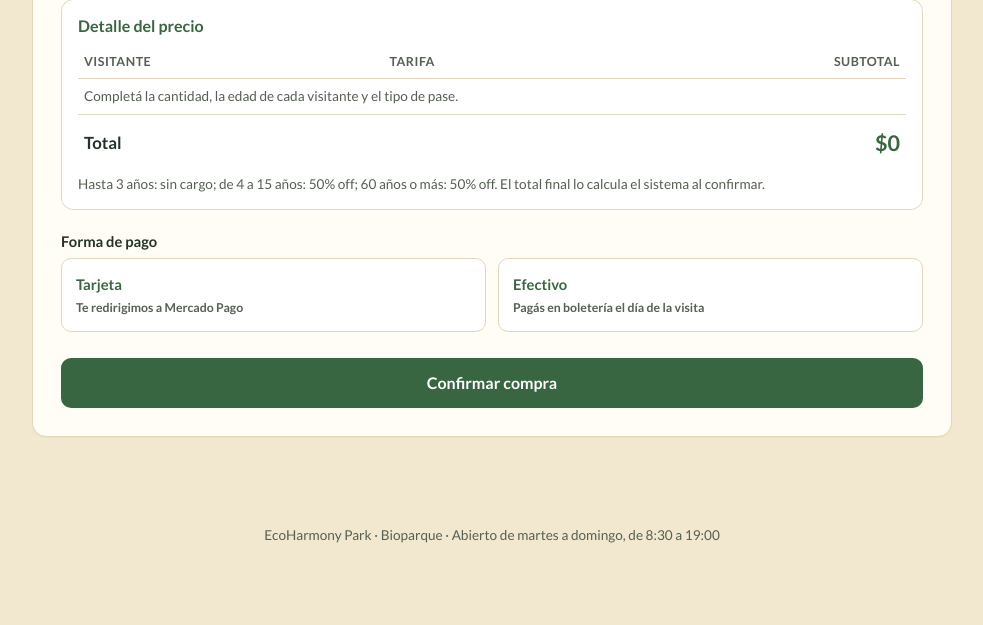
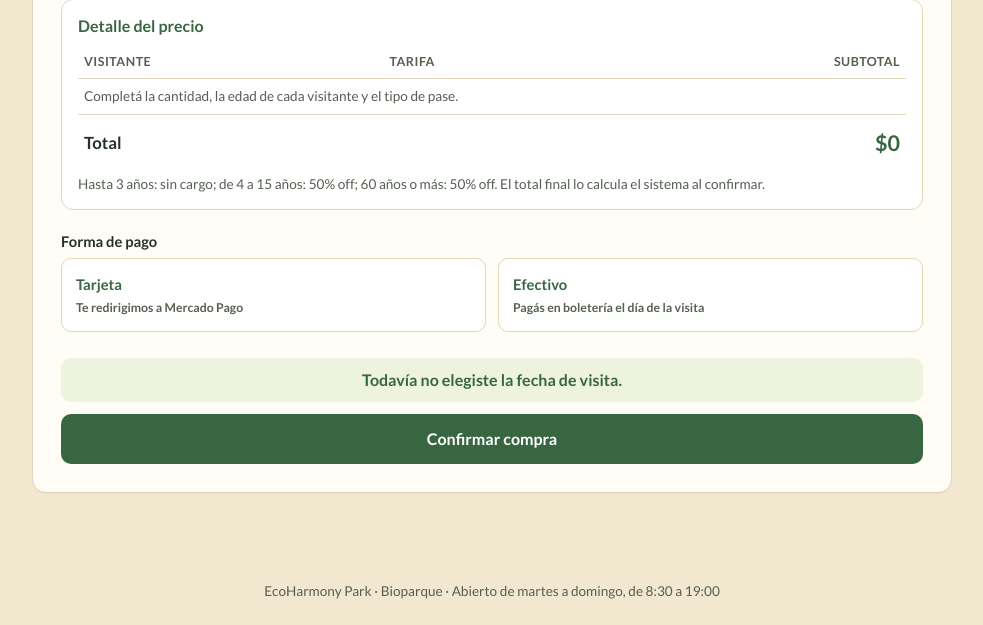
Before and after one commit to pepomendez1/ICS_Grupo_11, a Flask app: template web/templates/comprar.html in a window 1280 px wide. Shown: the part 652-1277 px from the top of the page, without its empty margins (148-1131 px from the left). Before the commit the page ends 1195 px from the top, so only its background shows below. Run offline with Flask 3, Linux system fonts and the light colour scheme; the template is opened without the code that fills it, so the values that code supplies are empty.

Commit message:
feat(verde): hoy no se confunde con el día elegido y la fecha se confirma en palabras
- Hoy se marca con la palabra "Hoy" debajo del número y aria-current="date";
  se saca el recuadro verde, que era casi igual al del día seleccionado. En
  los días deshabilitados se tacha solo el número, así "Hoy" se lee igual.
- "Elegiste: ..." y, antes de "Confirmar compra", "Vas a comprar para el
  jueves 8 de octubre de 2026." (o "Todavía no elegiste la fecha de
  visita."). Los arma el servidor y el JS los actualiza al elegir otro día.

Co-Authored-By: Claude Opus 5.5 <noreply@anthropic.com>

```diff
--- a/web/__init__.py
+++ b/web/__init__.py
@@ -246,6 +246,7 @@ def create_app(reloj=ahora_en_el_parque, testing=False, repo=None, pasarela=None
                     edades=[str(e) for e in anterior["edades"]],
                     reintento=True,
                 )
+            contexto["fecha_elegida"] = _parse_fecha(contexto["form"].get("fecha_visita"))
             return render_template("comprar.html", **contexto)
 
         compra_id = uuid.uuid4().hex[:10]
@@ -265,6 +266,7 @@ def create_app(reloj=ahora_en_el_parque, testing=False, repo=None, pasarela=None
             contexto.update(form=request.form, edades=request.form.getlist("edades"), error=str(e))
             if isinstance(e, LimitePorFechaError):
                 contexto["pendientes"] = [c for c in map(repo.obtener_compra, e.pendientes) if c]
+            contexto["fecha_elegida"] = _parse_fecha(request.form.get("fecha_visita"))
             return render_template("comprar.html", **contexto), 400
 
 
--- a/web/templates/comprar.html
+++ b/web/templates/comprar.html
@@ -18,10 +18,15 @@
     border-radius: 8px; cursor: pointer; font-weight: 600; font-size: .95rem; color: var(--texto);
   }
   .celda input:not(:disabled) + label:hover { background: var(--salvia); }
-  .celda label.hoy { box-shadow: inset 0 0 0 2px var(--musgo); }
+  .celda label { flex-direction: column; line-height: 1.1; }
+  /* Hoy se marca con una palabra, no con un recuadro: el recuadro se confundía con el día elegido. */
+  .marca-hoy { font-size: .6rem; font-weight: 700; text-transform: uppercase; letter-spacing: .05em; color: var(--suave); }
+  .celda input:checked + label .marca-hoy { color: #fff; }
   .celda input:checked + label { background: var(--bosque); color: #fff; box-shadow: none; }
   .celda input:focus-visible + label { outline: 3px solid var(--hoja); outline-offset: 1px; }
-  .celda input:disabled + label { color: #8f8a80; cursor: not-allowed; font-weight: 400; text-decoration: line-through; text-decoration-color: #c9c2b2; }
+  .celda input:disabled + label { color: #8f8a80; cursor: not-allowed; font-weight: 400; }
+  /* Se tacha solo el número: la marca "Hoy" se tiene que poder leer aunque hoy no se venda. */
+  .celda input:disabled + label .numero { text-decoration: line-through; text-decoration-color: #c9c2b2; }
   .desglose { background: #fff; border: 1px solid var(--borde); border-radius: 12px; padding: 14px 16px; }
   .desglose-titulo { margin: 0 0 8px; font-weight: 700; color: var(--bosque); }
   .desglose table { width: 100%; border-collapse: collapse; font-size: .95rem; }
@@ -31,6 +36,7 @@
   .desglose tfoot th, .desglose tfoot td { border-bottom: 0; padding-top: 12px; font-size: 1.05rem; }
   .desglose tfoot strong { font-size: 1.35rem; color: var(--bosque); }
   .desglose .descuento { display: block; font-size: .82rem; color: var(--suave); }
+  .resumen-fecha { margin: 4px 0 12px; padding: 10px 14px; border-radius: 10px; background: var(--salvia); color: var(--bosque); font-weight: 700; text-align: center; }
   .fecha-elegida { margin: 10px 0 0; font-weight: 600; color: var(--bosque); min-height: 1.5em; }
   @media (max-width: 560px) { .celda label { height: 44px; } }
 </style>
@@ -66,8 +72,8 @@
           {% for semana in mes.semanas %}{% for d in semana %}
             {% if d %}{% set iso = d.fecha.isoformat() %}
             <div class="celda">
-              <input type="radio" name="fecha_visita" value="{{ iso }}" id="dia-{{ iso }}"{% if not d.disponible %} disabled{% endif %} aria-label="{{ fecha_larga(d.fecha) }}{% if not d.disponible %}, no disponible: {{ d.motivo.corto }}{% endif %}"{% if form.get('fecha_visita') == iso %} checked{% endif %}>
-              <label for="dia-{{ iso }}" class="dia{% if d.fecha == hoy %} hoy{% endif %}"{% if not d.disponible %} title="No disponible: {{ d.motivo.corto }}"{% endif %}>{{ d.fecha.day }}</label>
+              <input type="radio" name="fecha_visita" value="{{ iso }}" id="dia-{{ iso }}"{% if not d.disponible %} disabled{% endif %} aria-label="{{ fecha_larga(d.fecha) }}{% if not d.disponible %}, no disponible: {{ d.motivo.corto }}{% endif %}" data-larga="{{ fecha_larga(d.fecha) }}"{% if d.fecha == hoy %} aria-current="date"{% endif %}{% if form.get('fecha_visita') == iso %} checked{% endif %}>
+              <label for="dia-{{ iso }}" class="dia{% if d.fecha == hoy %} hoy{% endif %}"{% if not d.disponible %} title="No disponible: {{ d.motivo.corto }}"{% endif %}><span class="numero">{{ d.fecha.day }}</span>{% if d.fecha == hoy %}<span class="marca-hoy">Hoy</span>{% endif %}</label>
             </div>
             {% else %}<div class="celda vacia" aria-hidden="true"></div>{% endif %}
           {% endfor %}{% endfor %}
@@ -75,7 +81,7 @@
       </div>
       {% endfor %}
     </div>
-    <p class="fecha-elegida" id="fecha-elegida" aria-live="polite"></p>
+    <p class="fecha-elegida" id="fecha-elegida" aria-live="polite">{% if fecha_elegida %}Elegiste: {{ fecha_larga(fecha_elegida) }}{% endif %}</p>
   </fieldset>
 
   <div class="campo">
@@ -135,6 +141,7 @@
     </div>
   </div>
 
+  <p class="resumen-fecha" id="resumen-fecha">{% if fecha_elegida %}Vas a comprar para el {{ fecha_larga(fecha_elegida) }}.{% else %}Todavía no elegiste la fecha de visita.{% endif %}</p>
   <button class="boton ancho" type="submit">Confirmar compra</button>
 </form>
 {% endblock %}
@@ -218,11 +225,13 @@
     total.textContent = formato(suma);
   }
 
-  // Muestra en palabras el día elegido (el radio ya lo anuncia el lector de pantalla).
+  // Muestra en palabras el día elegido, abajo del calendario y antes de confirmar.
   const elegida = document.getElementById("fecha-elegida");
+  const resumen = document.getElementById("resumen-fecha");
   function mostrarFecha() {
     const radio = document.querySelector("input[name=fecha_visita]:checked");
-    elegida.textContent = radio ? "Elegiste: " + radio.getAttribute("aria-label") : "";
+    elegida.textContent = radio ? "Elegiste: " + radio.dataset.larga : "";
+    resumen.textContent = radio ? "Vas a comprar para el " + radio.dataset.larga + "." : "Todavía no elegiste la fecha de visita.";
   }
   document.querySelectorAll("input[name=fecha_visita]").forEach(r => r.addEventListener("change", mostrarFecha));
   mostrarFecha();
```
